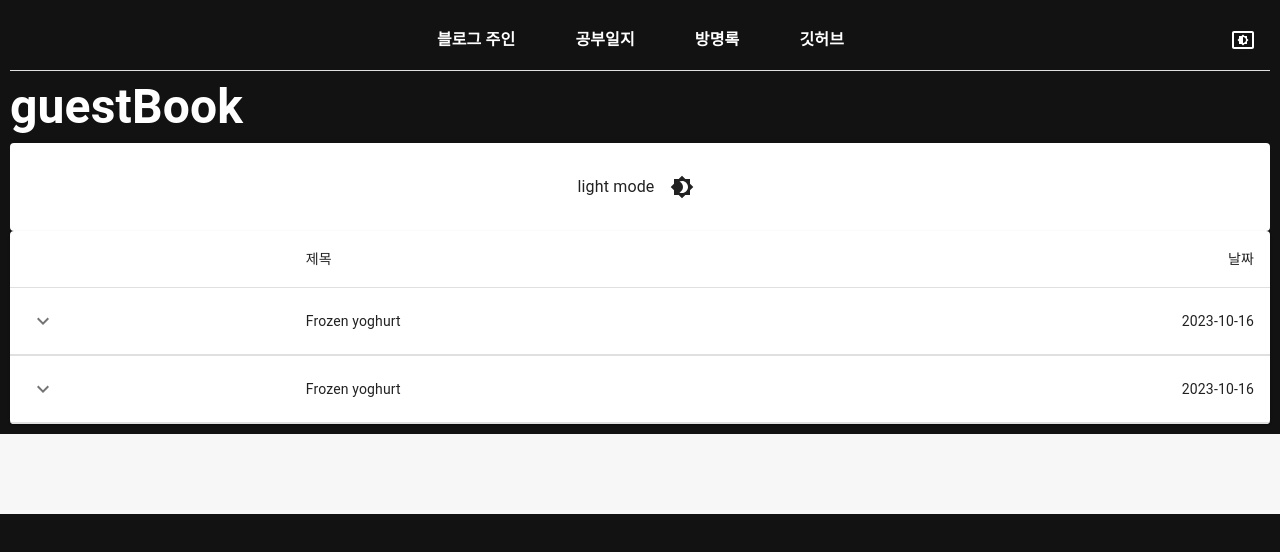
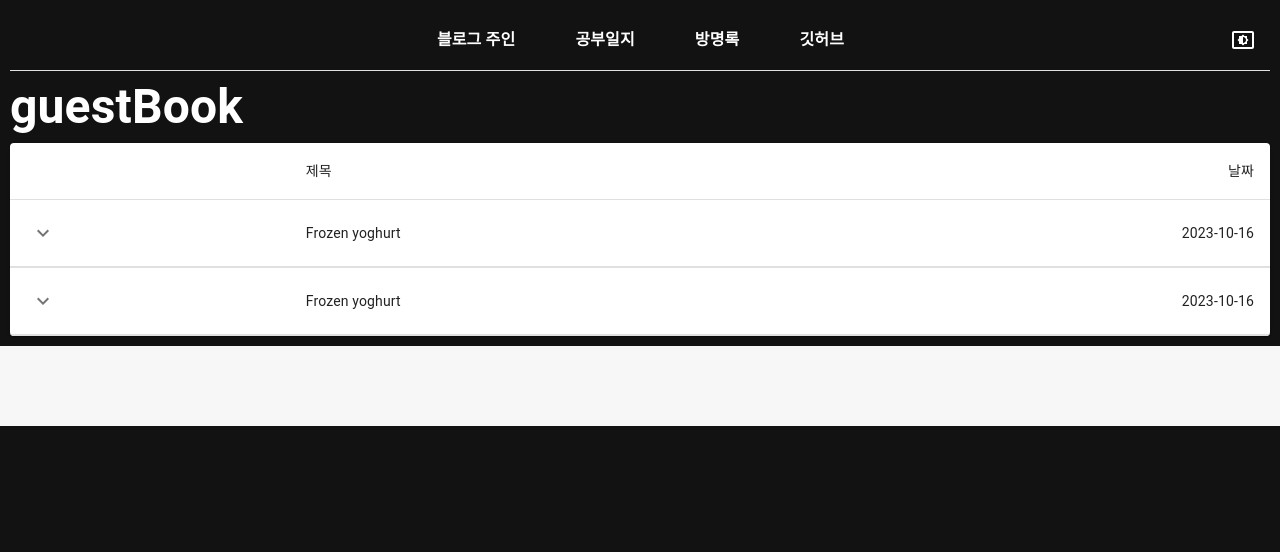
Before and after one commit to niagarafalls729/myminiblog_next, a Next.js app: page /guestBook/1 in a window 1280 px wide. Shown: the top 552 px of the page. Built offline with nearby package versions, Linux system fonts and the light colour scheme.

Commit message:
ㅈㅁ심시간

```diff
--- a/app/globals.css
+++ b/app/globals.css
@@ -13,19 +13,7 @@
   --color-span: rgb(255, 255, 255);
 }
 
-[data-theme="dark"] {
-  --color-primary-accent: #00ff4c;
-  --color-primary: #fff;
-  --color-button: #00ff4c;
-  --color-paragraph: #8a8a8a;
-  --color-button-text: rgb(0, 0, 0);
-  --color-background: #000;
-  --color-span: #000;
-}
-[data-theme="dark"] span {
-  /* span 태그에 대한 추가 스타일을 지정하세요 */
-  color: #ffffff; /* 예시: 텍스트 색상을 흰색으로 설정 */
-}
+
 * {
   box-sizing: border-box;
 }
--- a/app/guestBook/[index]/page.jsx
+++ b/app/guestBook/[index]/page.jsx
@@ -8,76 +8,13 @@ import Brightness4Icon from "@mui/icons-material/Brightness4";
 import Brightness7Icon from "@mui/icons-material/Brightness7";
 import { useAppDispatch, useAppSelector } from "@/redux/hooks";
 
-const ColorModeContext = React.createContext({ toggleColorMode: () => {} });
-
-function MyApp() {
-  const theme = useTheme();
-  const colorMode = React.useContext(ColorModeContext);
-  return (
-    <Box
-      sx={{
-        display: "flex",
-        width: "100%",
-        alignItems: "center",
-        justifyContent: "center",
-        bgcolor: "background.default",
-        color: "text.primary",
-        borderRadius: 1,
-        p: 3,
-      }}
-    >
-      {theme.palette.mode} mode
-      <IconButton
-        sx={{ ml: 1 }}
-        onClick={colorMode.toggleColorMode}
-        color="inherit"
-      >
-        {theme.palette.mode === "dark" ? (
-          <Brightness7Icon />
-        ) : (
-          <Brightness4Icon />
-        )}
-      </IconButton>
-    </Box>
-  );
-}
 
 export default function guestBook() {
-  const darkV = useAppSelector((state) => state.darkAndLight.value);
 
-  const [mode, setMode] = React.useState("light");
-
-  const colorMode = React.useMemo(
-    () => ({
-      toggleColorMode: () => {
-        setMode((prevMode) => (prevMode === "light" ? "dark" : "light"));
-      },
-    }),
-    [darkV]
-  );
-
-  const theme = React.useMemo(
-    () =>
-      createTheme({
-        palette: {
-          mode,
-        },
-      }),
-    [darkV]
-  );
-  React.useEffect(() => {
-    // Call toggleColorMode from colorMode
-    colorMode.toggleColorMode();
-  }, [darkV]);
   return (
     <>
       <h1>guestBook</h1>
-      <ColorModeContext.Provider value={colorMode}>
-        <ThemeProvider theme={theme}>
-          <MyApp></MyApp>
           <CollapsibleTable></CollapsibleTable>
-        </ThemeProvider>
-      </ColorModeContext.Provider>
     </>
   );
 }
--- a/app/layout/navigation/Index.jsx
+++ b/app/layout/navigation/Index.jsx
@@ -2,7 +2,7 @@
 
 // 클라이언트 사이드로 마킹
 import Link from "next/link";
-import { useState } from "react";
+import { useState,useMemo,useEffect ,createContext,useContext} from "react";
 import "./nav.css";
 import MenuIcon from "@mui/icons-material/Menu";
 import CloseIcon from "@mui/icons-material/Close";
@@ -20,6 +20,11 @@ import dayjs from "dayjs";
 
 import { ThemeProvider, createTheme } from "@mui/material/styles";
 import CssBaseline from "@mui/material/CssBaseline";
+
+const ColorModeContext = createContext({ toggleColorMode: () => {} });
+
+
+
 const Pc = () => {
   const dispatch = useAppDispatch();
 
@@ -196,17 +201,11 @@ function Navigation() {
       mode: "dark",
     },
   });
+  const darkV = useAppSelector((state) => state.darkAndLight.value);
 
-  const darkV = useAppSelector((state) => state.darkAndLight.value);
-  if (darkV) {
-    document.body.setAttribute("data-theme", "light");
-  } else {
-    document.body.setAttribute("data-theme", "dark");
-  }
   return (
     <>
-      {" "}
-      <ThemeProvider theme={darkTheme}>
+        <ThemeProvider theme={darkTheme}>
         {!darkV && <CssBaseline />}
         <Pc></Pc>
         <Mo darkV={darkV}></Mo>
--- a/redux/provider.tsx
+++ b/redux/provider.tsx
@@ -2,17 +2,58 @@
 
 import store  from "@/redux/store";
 import { Provider } from "react-redux";
-
+import * as React from "react";
 import { PersistGate } from 'redux-persist/integration/react';
 import { persistStore } from 'redux-persist';
-
-
+import { useAppDispatch, useAppSelector } from "@/redux/hooks";
+import { useTheme, ThemeProvider, createTheme } from "@mui/material/styles";
 export let persistor = persistStore(store);
 
+const ColorModeContext = React.createContext({ toggleColorMode: () => {} });
+
+export function Test({ children }: { children: React.ReactNode }) {
+    const darkV = useAppSelector((state) => state.darkAndLight.value);
+    console.log("d,",darkV)
+
+  const [mode, setMode] = React.useState("light");
+
+  const colorMode = React.useMemo(
+    () => ({
+      toggleColorMode: () => {
+        setMode((prevMode) => (prevMode === "light" ? "dark" : "light"));
+      },
+    }),
+    [darkV]
+  );
+
+  const theme = React.useMemo(
+    () =>
+      createTheme({
+        palette: {
+          mode,
+        },
+      }),
+    [darkV]
+  );
+  React.useEffect(() => {
+    // Call toggleColorMode from colorMode
+    colorMode.toggleColorMode();
+  }, [darkV]);
+  return (
+    <ColorModeContext.Provider value={colorMode}>
+    <ThemeProvider theme={theme}>
+      {children}
+    </ThemeProvider>
+  </ColorModeContext.Provider>
+  )
+}
+
 export function Providers({ children }: { children: React.ReactNode }) {
-    return <Provider store={store}>
+    return (
+      <Provider store={store}>
         <PersistGate loading={null} persistor={persistor}>
-        {children}
+          <Test>{children}</Test>
         </PersistGate>
-        </Provider>;
-}
+      </Provider>
+    );
+  }
```
Also changed, not shown: 1 other file (tests, documents, lock files or other folders).
